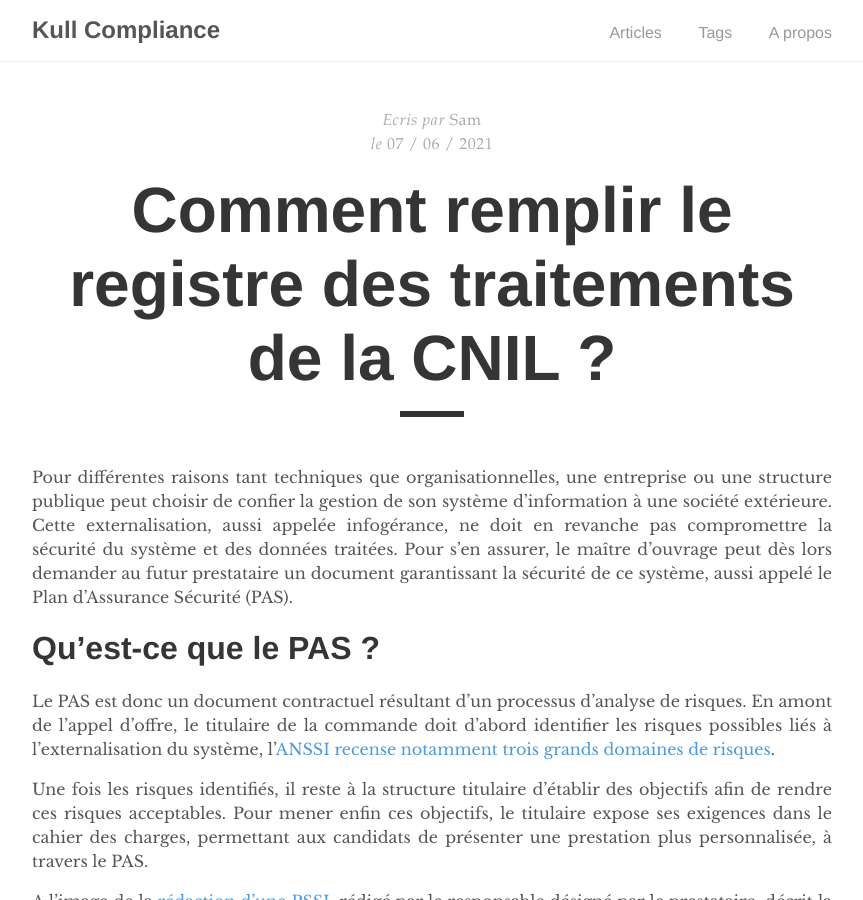
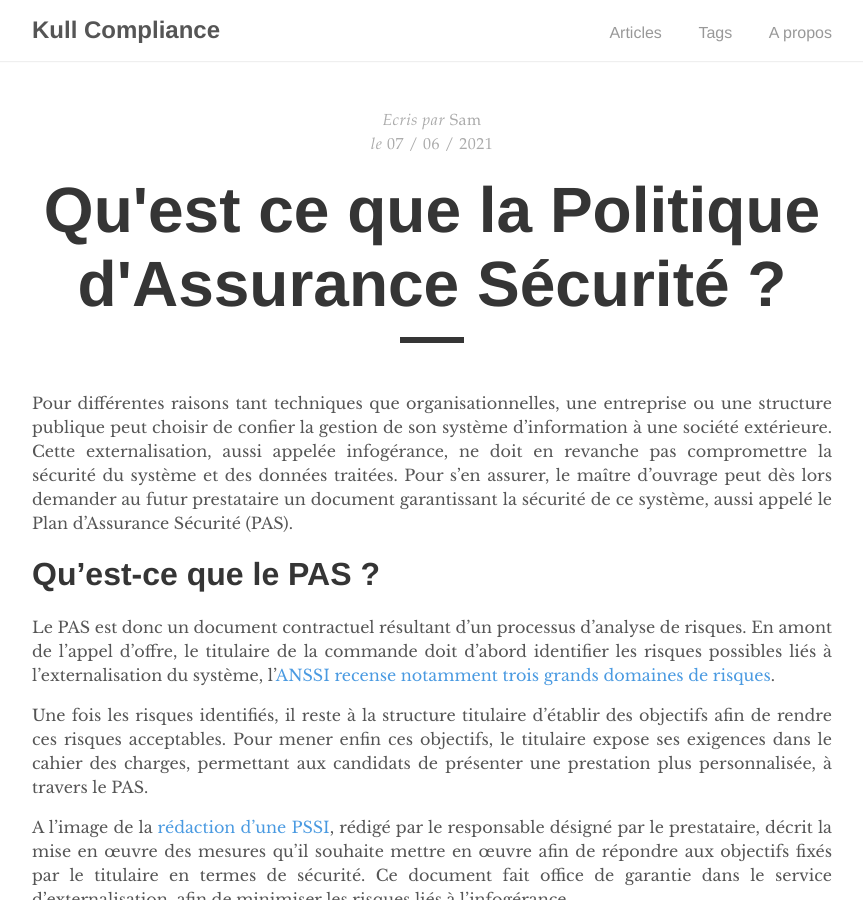
Before and after one commit to slimooo/kull, a Jekyll site: the page built from _posts/2021-06-07-plan-assurance-securite.md, in a window 1280 px wide and 900 px high. Shown: the whole window, without its empty margins (208-1071 px from the left). Built offline with Jekyll 4.4.1, drawn with Linux system fonts in a browser that asks for light colours.

Commit message:
Update 2021-06-07-plan-assurance-securite.md

```diff
--- a/_posts/2021-06-07-plan-assurance-securite.md
+++ b/_posts/2021-06-07-plan-assurance-securite.md
@@ -1,6 +1,6 @@
 ---
 layout: post
-title:  "Comment remplir le registre des traitements de la CNIL ?"
+title:  "Qu'est ce que la Politique d'Assurance Sécurité ?"
 author: "Sam"
 tags: cybersecurity
 ---
```
